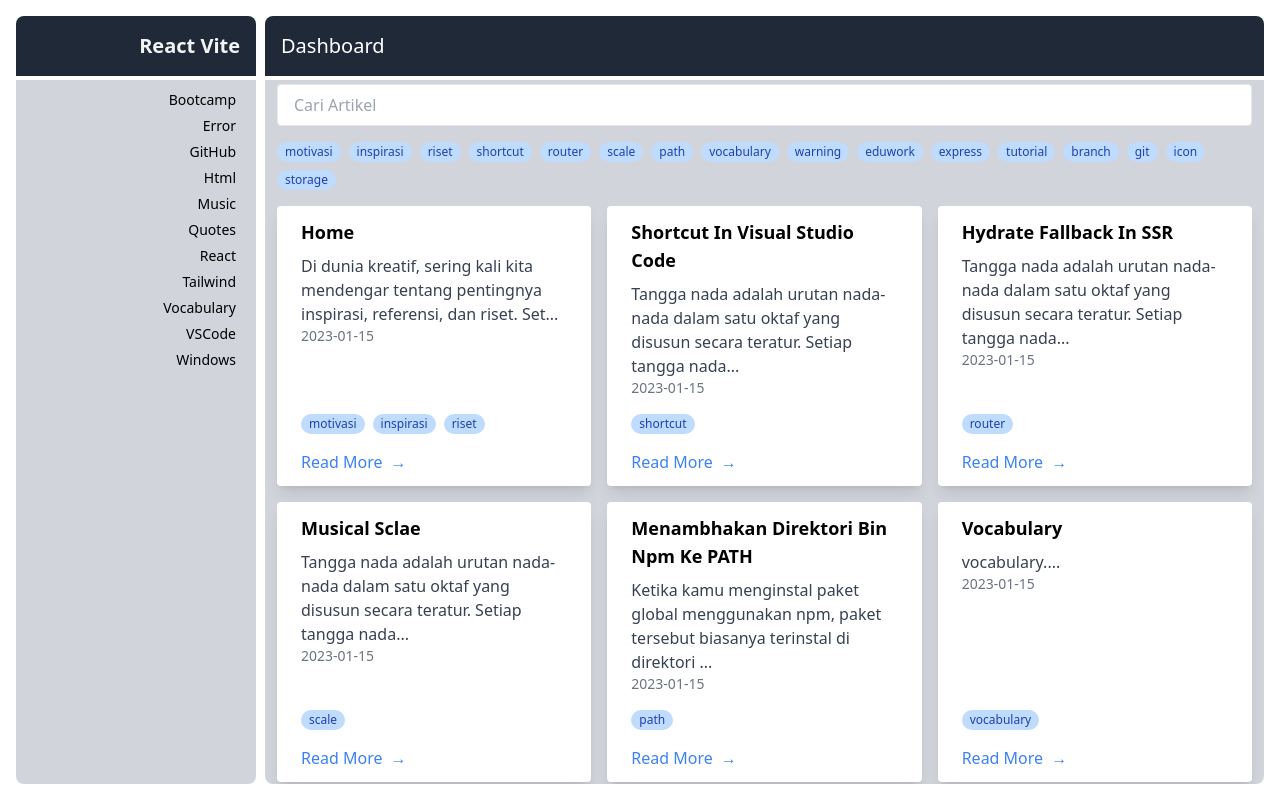
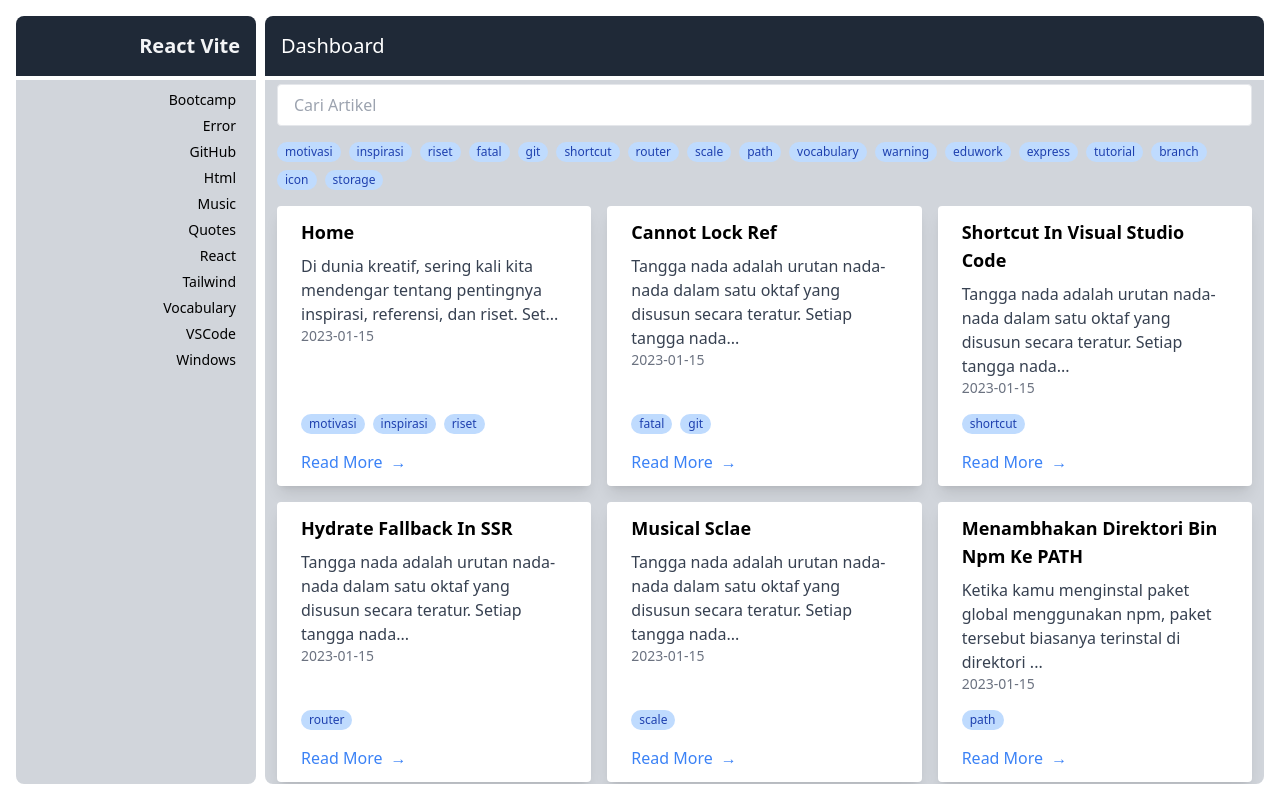
Before and after one commit to jannatun45/article, a React (Vite) app: page /category/all in a window 1280 px wide. Built offline with nearby package versions, Linux system fonts and the light colour scheme.

Commit message:
resolve error  cannot lock ref

```diff
--- a/src/assets/databases/index.jsx
+++ b/src/assets/databases/index.jsx
@@ -6,6 +6,16 @@ const data = [
     "content": "Di dunia kreatif, sering kali kita mendengar tentang pentingnya inspirasi, referensi, dan riset. Setiap kata tersebut memiliki arti dan nilai tersendiri, dan meskipun tampaknya serupa, mereka memiliki makna yang sangat berbeda dalam proses mencipta.",
     "tags": ["motivasi", "inspirasi", "riset"],
     "category": "quotes",
+    "created_at": "2023-01-01T10:00:00Z",
+    "updated_at": "2023-01-15T12:00:00Z"
+  },
+  {
+    "title": "cannot lock ref",
+    "path": "/git-error-explanation",
+    "publish_date": "2023-01-15",
+    "content": "Tangga nada adalah urutan nada-nada dalam satu oktaf yang disusun secara teratur. Setiap tangga nada memiliki pola interval yang unik dan menciptakan nuansa musik yang berbeda. Artikel ini akan membahas beberapa jenis tangga nada yang sering digunakan dalam musik, seperti tangga nada mayor, minor, pentatonik, blues, dan kromatik.                   ",
+    "tags": ["fatal", "git"],
+    "category": "error",
     "created_at": "2023-01-01T10:00:00Z",
     "updated_at": "2023-01-15T12:00:00Z"
   },
--- /dev/null
+++ b/src/components/pages/git/GitErrorExplanation.jsx
@@ -0,0 +1,48 @@
+// src/components/Article.jsx
+import { Icon } from '@iconify/react';
+import Section from '../../atoms/Section';
+
+const GitErrorExplanation = () => {
+  return (
+    <Section>
+      {/* Judul Artikel */}
+      <h1 className="text-3xl font-semibold mb-6 text-center">Mengatasi Error Git "Cannot Lock Ref" Saat Membuat Cabang Baru</h1>
+
+      {/* Paragraf Pembuka */}
+      <p className="mb-4 text-lg">
+        Saat bekerja dengan Git, kamu mungkin pernah menemui pesan error yang bisa membuat frustrasi, seperti:
+        <code className="bg-gray-200 p-2 rounded">fatal: cannot lock ref 'refs/heads/feature/add-article/multer'</code>.
+        Artikel ini akan menjelaskan mengapa error ini terjadi dan bagaimana cara mengatasinya.
+      </p>
+
+      {/* Penjelasan Masalah */}
+      <h2 className="text-2xl font-semibold mb-4">Penjelasan Masalah</h2>
+      <p className="mb-4">
+        Pesan error ini muncul ketika kamu mencoba membuat cabang baru dengan nama <code>feature/add-article/multer </code>, tetapi Git sudah memiliki cabang <code>feature/add-article</code>.
+        Git tidak mengizinkan sub-cabang seperti ini, karena struktur nama cabang semacam ini bertentangan dengan aturan penamaan Git.
+      </p>
+
+      {/* Penyebab Error */}
+      <h2 className="text-2xl font-semibold mb-4">Penyebab Error</h2>
+      <p className="mb-4">
+        Git tidak dapat membuat cabang dengan struktur sub-folder dalam nama cabang. Ini yang menyebabkan error ketika kamu mencoba membuat cabang seperti <code>feature/add-article/multer</code>.
+      </p>
+
+      {/* Solusi */}
+      <h2 className="text-2xl font-semibold mb-4">Solusi</h2>
+      <p className="mb-4">Ada beberapa solusi untuk masalah ini:</p>
+      <ul className="list-inside list-disc mb-4">
+        <li>Gunakan nama cabang yang berbeda, misalnya <code>feature/add-article-multer</code>.</li>
+        <li>Jika cabang <code>feature/add-article</code> tidak diperlukan, hapus cabang tersebut dengan perintah <code>git branch -d feature/add-article</code>.</li>
+        <li>Gunakan struktur nama cabang yang lebih deskriptif, seperti <code>feature/article/multer</code>.</li>
+      </ul>
+
+      {/* Ikon Penutup */}
+      <div className="text-center mt-8">
+        <Icon icon="twemoji:gear" className="text-4xl text-blue-500" />
+      </div>
+    </Section>
+  );
+};
+
+export default GitErrorExplanation;
--- a/src/router/RouterView.jsx
+++ b/src/router/RouterView.jsx
@@ -16,6 +16,7 @@ import PathGlobal from "../components/pages/windows/PathGlobal.jsx";
 import MusicalScale from "../components/pages/music/MusicalScale.jsx";
 import HydrateFallbackInSSR from "../components/pages/react/HydrateFallbackInSSR.jsx";
 import Shortcut from "../components/pages/vscode/Shortcut.jsx";
+import GitErrorExplanation from "../components/pages/git/GitErrorExplanation.jsx";
 
 function RouterView() {
   const navigate = useNavigate();
@@ -36,6 +37,7 @@ function RouterView() {
       <Routes>
         <Route path='/' element={<AddArticle />} />
         <Route path='/penamaan-cabang-di-git' element={<PenamaanCabangDiGit />} />
+        <Route path='/git-error-explanation' element={<GitErrorExplanation />} />
         <Route path='/shortcut' element={<Shortcut />} />
         <Route path='/musical-scale' element={<MusicalScale />} />
         <Route path='/hydrate-fallback-in-ssr' element={<HydrateFallbackInSSR />} />
```
